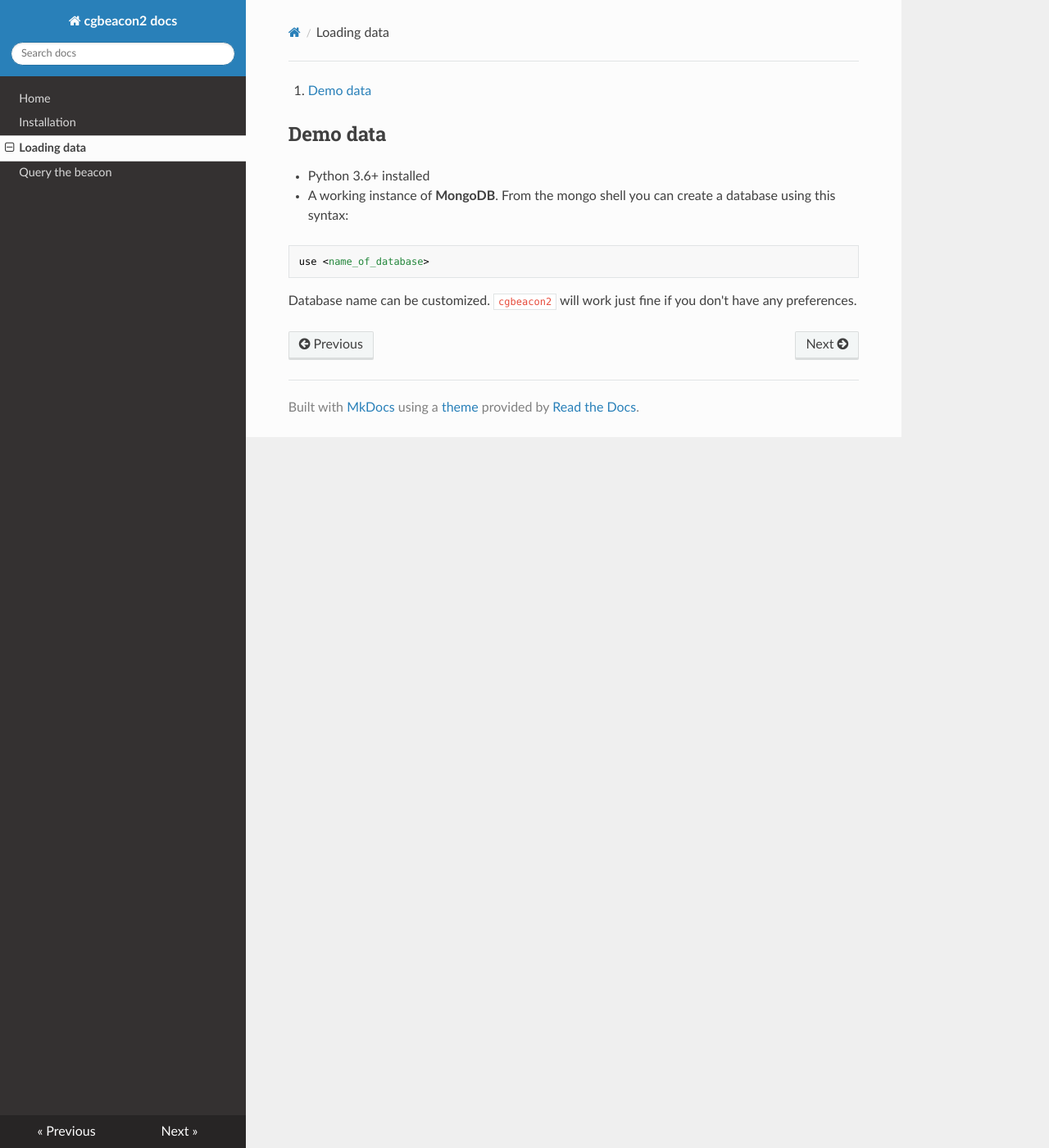
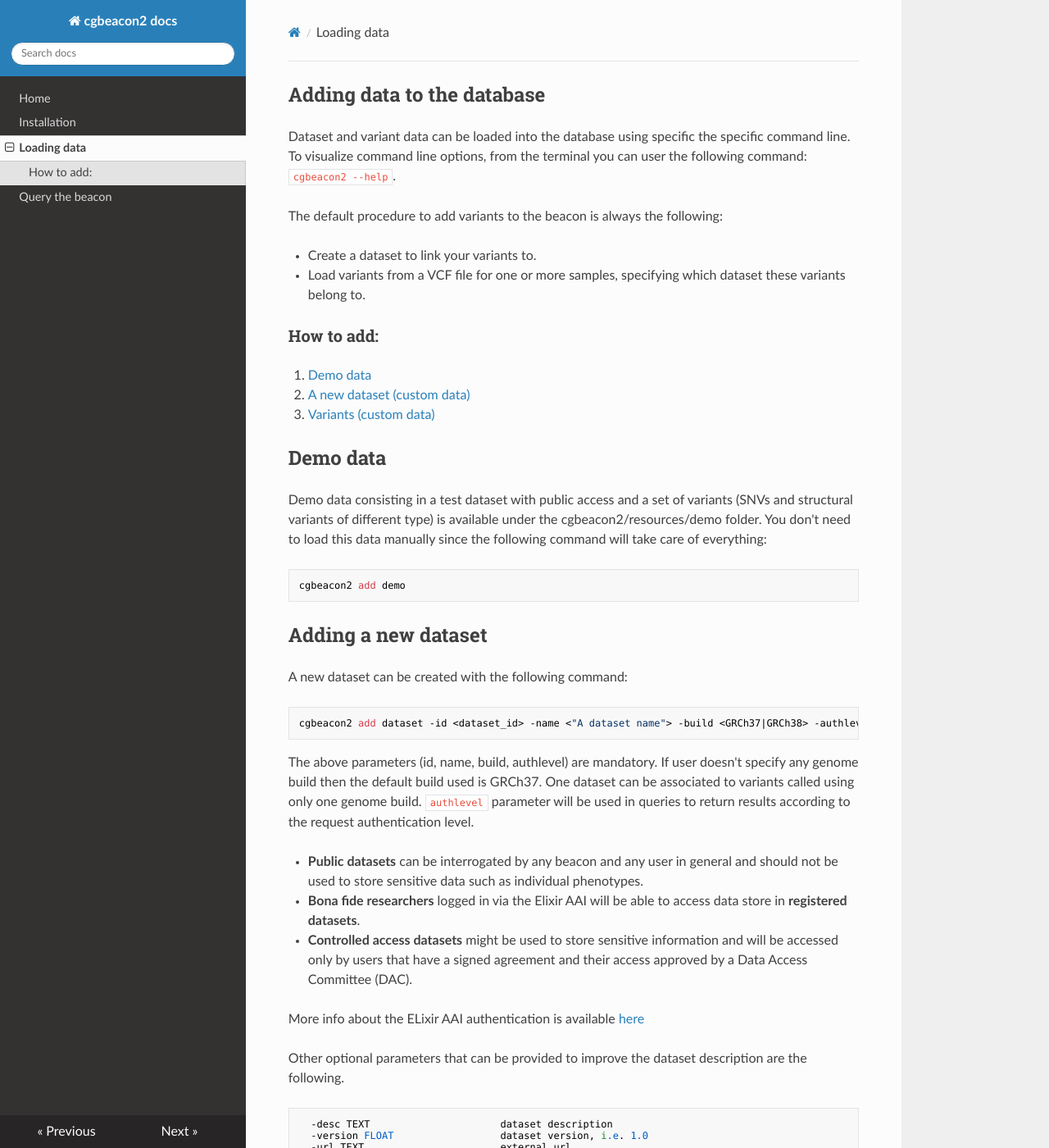
Before and after one commit to northwestwitch/cgbeacon2, an MkDocs documentation site: the page built from docs/loading.md, in a window 1280 px wide and 1400 px high. Shown: the whole window at 82% size. Built offline with MkDocs 1.6.1, drawn with Linux system fonts in a browser that asks for light colours; nearby versions of some CDN libraries; some of the changed text lies outside the part shown.

Commit message:
describe how to create datasets and load sample variants

````diff
--- a/docs/loading.md
+++ b/docs/loading.md
@@ -1,12 +1,68 @@
 
+## Adding data to the database
+
+Dataset and variant data can be loaded into the database using specific the specific command line. To visualize command line options, from the terminal you can user the following command: `cgbeacon2 --help`.
+
+The default procedure to add variants to the beacon is always the following:
+
+- Create a dataset to link your variants to.
+- Load variants from a VCF file for one or more samples, specifying which dataset these variants belong to.
+
+### How to add:
 1. [ Demo data ](#demodata)
+1. [ A new dataset (custom data)](#dataset)
+1. [ Variants (custom data)](#variants)
+
 
 <a name="demodata"></a>
 ## Demo data
-- Python 3.6+ installed
-- A working instance of **MongoDB**. From the mongo shell you can create a database using this syntax:
+Demo data consisting in a test dataset with public access and a set of variants (SNVs and structural variants of different type) is available under the cgbeacon2/resources/demo folder. You don't need to load this data manually since the following command will take care of everything:
 ```
-use <name_of_database>
+cgbeacon2 add demo
 ```
 
-Database name can be customized. `cgbeacon2` will work just fine if you don't have any preferences.
+<a name="dataset"></a>
+## Adding a new dataset
+A new dataset can be created with the following command:
+```
+cgbeacon2 add dataset -id <dataset_id> -name <"A dataset name"> -build <GRCh37|GRCh38> -authlevel <public|registered|controlled>
+```
+The above parameters (id, name, build, authlevel) are mandatory. If user doesn't specify any genome build then the default build used is GRCh37. One dataset can be associated to variants called using only one genome build.
+`authlevel` parameter will be used in queries to return results according to the request authentication level.
+
+- **Public datasets** can be interrogated by any beacon and any user in general and should not be used to store sensitive data such as individual phenotypes.
+- **Bona fide researchers** logged in via the Elixir AAI will be able to access data store in **registered datasets**.
+- **Controlled access datasets** might be used to store sensitive information and will be accessed only by users that have a signed agreement and their access approved by a Data Access Committee (DAC).
+
+
+More info about the ELixir AAI authentication is available [here](https://elixir-europe.org/services/compute/aai)
+
+Other optional parameters that can be provided to improve the dataset description are the following.
+```
+  -desc TEXT                      dataset description
+  -version FLOAT                  dataset version, i.e. 1.0
+  -url TEXT                       external url
+  -cc TEXT                        consent code key. i.e. HMB
+  --update
+```
+The `--update` flag will allow to modify the information for a dataset that is already existing in the database.
+
+
+<a name="variants"></a>
+## Adding variant data
+Variant data can be loaded to the database using the following command:
+
+```
+cgbeacon2 add variants
+
+Options:
+  -ds TEXT      dataset ID  [required]
+  -vcf PATH     [required]
+  -sample TEXT  one or more samples to save variants for  [required]
+  -panel PATH   one or more bed files containing genomic intervals
+```
+ds (dataset id) and vcf (path to the VCF file containing the variants) are mandatory parameters. One or more samples included in the VCF file must also be specified. To specify multiple samples use the -sample parameter multiple times (example -sample sampleA -sample sampleB ..).
+
+VCF files might as well be filtered by genomic intervals prior to variant uploading. To upload variants filtered by multiple panels use the options -panel panelA -panel panelB, providing the path to a [bed file](http://genome.ucsc.edu/FAQ/FAQformat#format1) containing the genomic intervals of interest.
+
+Additional variants for the same sample(s) and the same dataset might be added any time by running the same `cgbeacon2 add variants` specifying another VCF file. Whenever the variant is already found for the same sample and the same dataset it will not be saved twice.
````
Also changed, not shown: docs/install.md (+2 -0 lines).
